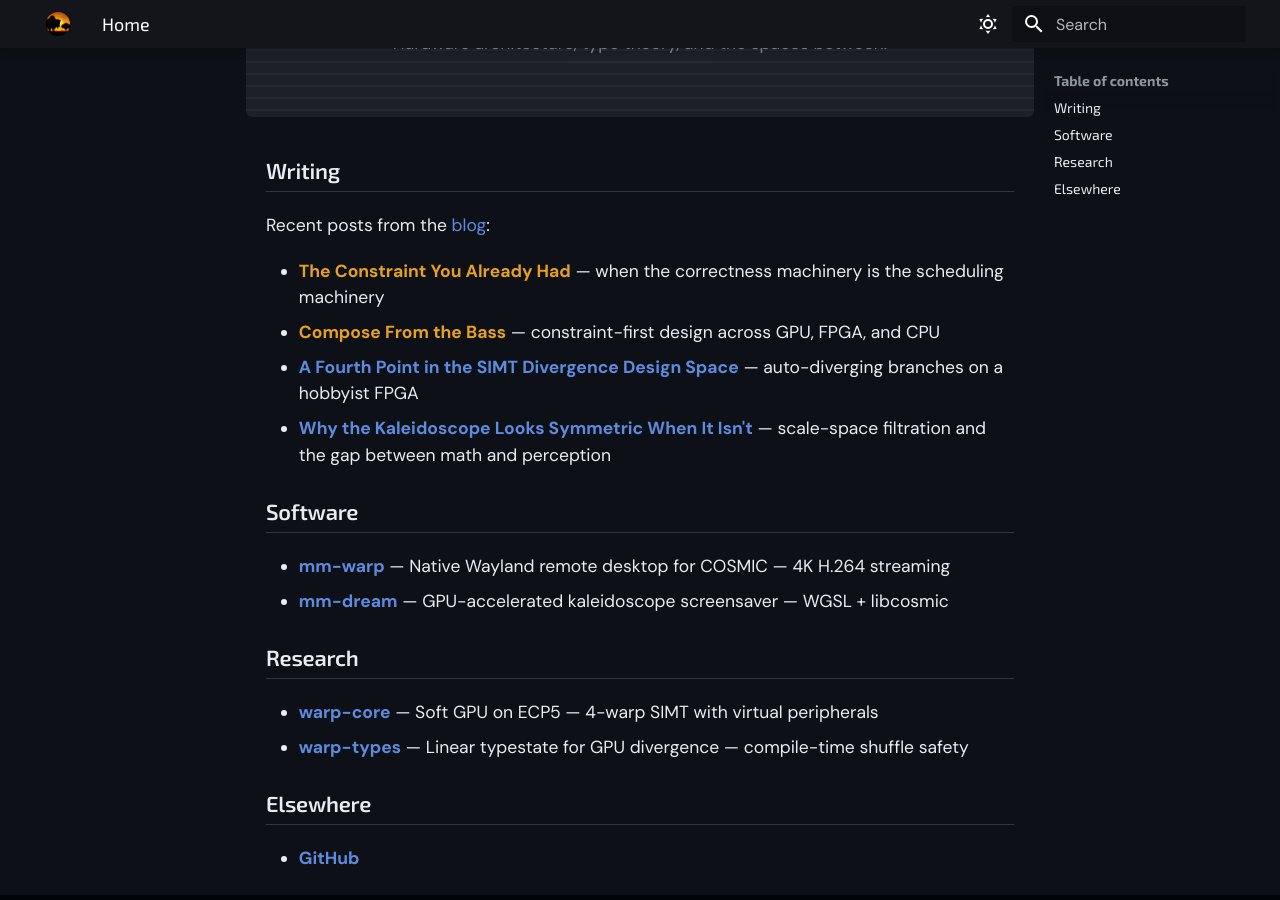
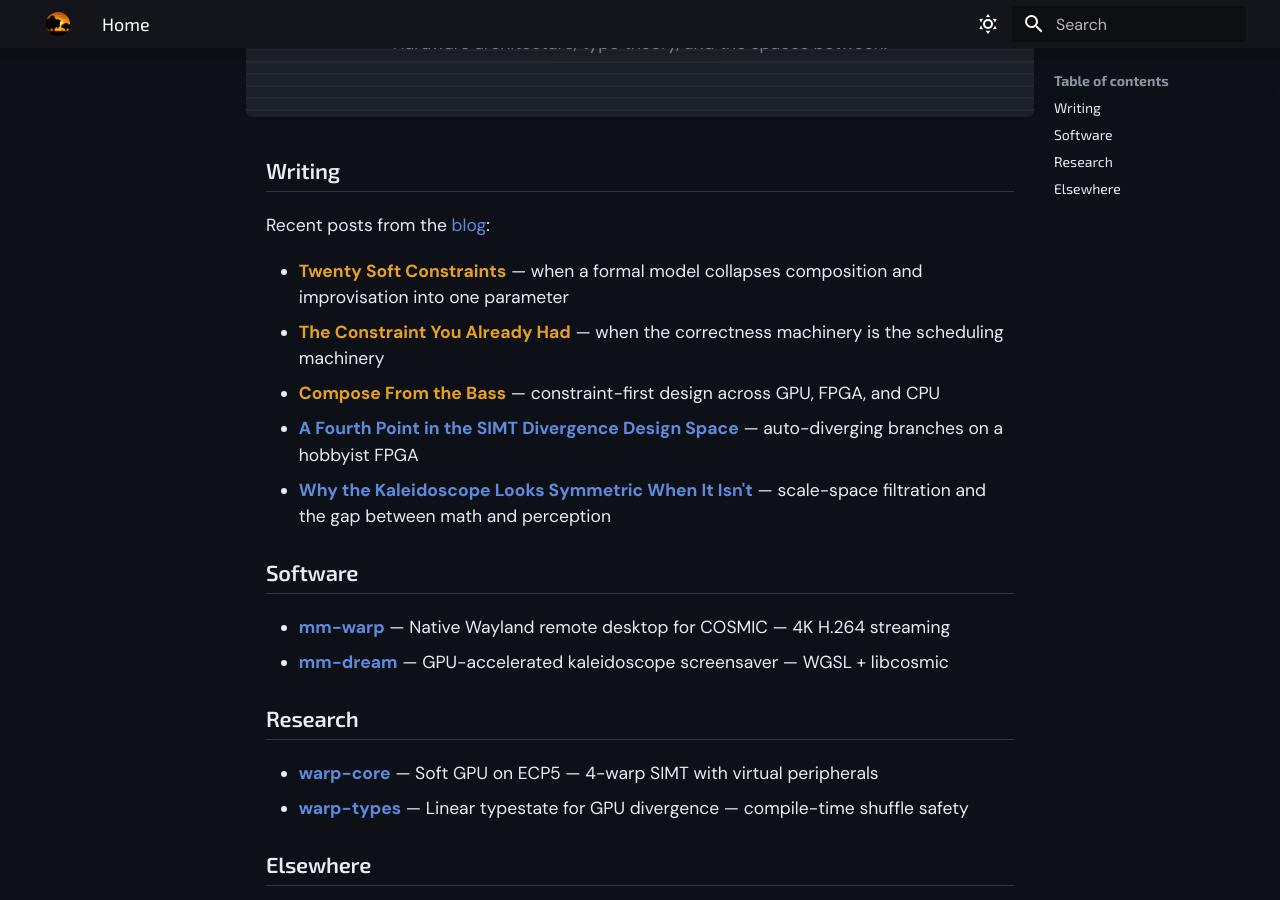
Before and after one commit to modelmiser/modelmiser, an MkDocs documentation site: the page built from docs/index.md, in a window 1280 px wide and 900 px high, scrolled down 553 px. Built offline with MkDocs 1.6.1 and Material for MkDocs 9.7.7, drawn with Linux system fonts in a browser that asks for light colours.

Commit message:
fix(landing): add "Twenty Soft Constraints" to writing section
Co-Authored-By: Claude Opus 4.6 (1M context) <noreply@anthropic.com>

```diff
--- a/docs/index.md
+++ b/docs/index.md
@@ -12,6 +12,7 @@ Hardware architecture, type theory, and the spaces between.
 
 Recent posts from the [blog](blog/index.md):
 
+- [**Twenty Soft Constraints**](blog/posts/twenty-soft-constraints.md){ .crossdomain } — when a formal model collapses composition and improvisation into one parameter
 - [**The Constraint You Already Had**](blog/posts/the-constraint-you-already-had.md){ .crossdomain } — when the correctness machinery is the scheduling machinery
 - [**Compose From the Bass**](blog/posts/compose-from-the-bass.md){ .crossdomain } — constraint-first design across GPU, FPGA, and CPU
 - [**A Fourth Point in the SIMT Divergence Design Space**](blog/posts/auto-diverge.md) — auto-diverging branches on a hobbyist FPGA
```
